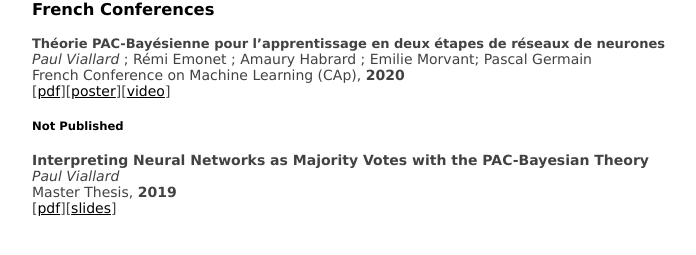
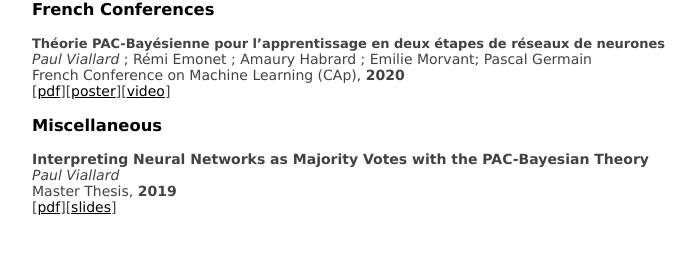
Before and after one commit to paulviallard/paulviallard.github.io, a Jekyll site: the page built from publication.md, in a window 1280 px wide. Shown: the part 524-779 px from the top of the page, without its empty margins (288-984 px from the left). Built offline with Jekyll 4.4.1, drawn with Linux system fonts in a browser that asks for light colours; our own code applies the rules of GitHub Pages for plain Markdown files.

Commit message:
fix: add section miscellaneous

```diff
--- a/publication.md
+++ b/publication.md
@@ -23,7 +23,7 @@ _Paul Viallard_ ; Rémi Emonet ; Amaury Habrard ; Emilie Morvant; Pascal Germain
 French Conference on Machine Learning (CAp), **2020**
 [[pdf](https://drive.google.com/file/d/1ayUPkvPUzLrvOg2onV-t1r2nPbO_X4Tb/view?usp=sharing)][[poster](publication/2020/cap/poster)][[video](https://www.youtube.com/watch?v=__3UueF5NZQ)]
 
-##### Not Published
+### Miscellaneous
 **Interpreting Neural Networks as Majority Votes with the PAC-Bayesian Theory**
 _Paul Viallard_
 Master Thesis, **2019**
```
